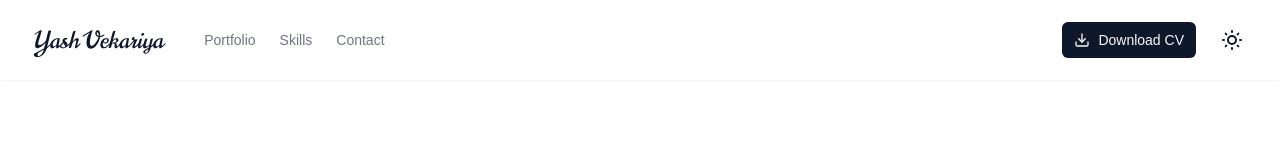
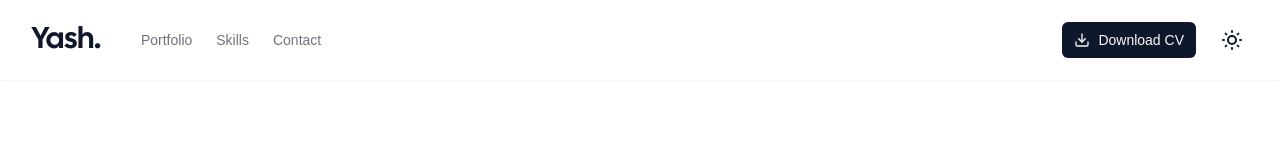
Before and after one commit to YashVekariyaa/yashvekariya, a Next.js app: page / in a window 1280 px wide. Shown: the top 160 px of the page. Built offline with nearby package versions, Linux system fonts and the light colour scheme; no server answers.

Commit message:
changes in header

```diff
--- a/src/components/common/main-nav.tsx
+++ b/src/components/common/main-nav.tsx
@@ -1,6 +1,6 @@
 "use client";
 
-import { motion, HTMLMotionProps } from "framer-motion";
+import { motion } from "framer-motion";
 import { Norican } from "next/font/google";
 import Link from "next/link";
 import { usePathname, useSelectedLayoutSegment } from "next/navigation";
@@ -54,9 +54,7 @@ export function MainNav({ items, children }: MainNavProps) {
         transition={{ duration: 0.5 }}
       >
         <Link href="/" className="hidden items-center space-x-2 md:flex">
-          <span className={cn(norican.className, "text-2xl")}>
-            {siteConfig.authorName}
-          </span>
+          <h1 className="text-3xl font-heading">{siteConfig.headerName}</h1>
         </Link>
       </motion.div>
       {items?.length ? (
--- a/src/config/site.ts
+++ b/src/config/site.ts
@@ -2,6 +2,7 @@ export const siteConfig = {
   name: "Yash Vekariya",
   authorName: "Yash Vekariya",
   username: "YashVekariyaa",
+  headerName: "Yash.",
   description:
     "Yash Vekariya's portfolio - A modern, responsive Next.js portfolio for developers. This open-source template can be customized to showcase your own skills, projects, and professional experience.",
   url: "https://nbarkiya.xyz",
```
Also changed, not shown: 1 other file (tests, documents, lock files or other folders).
